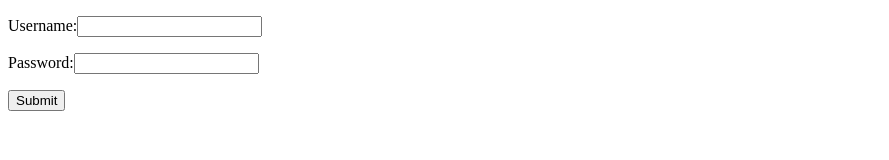
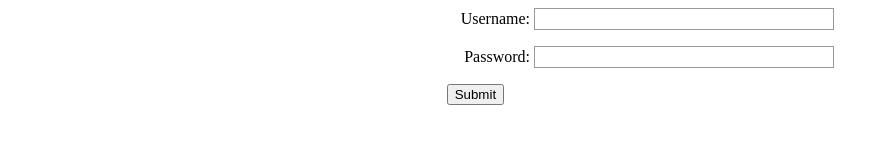
Before and after one commit to kdhaywar/391WebProjPy, a plain HTML site: page html/login.html in a window 1280 px wide. Shown: the whole page, without its empty margins (0-889 px from the left). Drawn offline with Linux system fonts and the light colour scheme.

Commit message:
Added skeleton of login page, modified front page to have text center-aligned. Toyed around with configuration and CSS.

```diff
--- /dev/null
+++ b/html/login.css
@@ -0,0 +1,40 @@
+form{
+    /*Center the form on the page. */
+    margin: 0 auto;
+    width: 400px;
+    /*See the outline of the form.*/
+    padding: 1eml
+    border: 1px solid #CCC;
+    border-radius: 1em;
+}
+
+form div + div {
+    margin-top: 1em;
+}
+
+label{
+    /*Make sure all the labels have the same size and are aligned.*/
+    display: inline-block;
+    width: 90px;
+    text-align: right;
+}
+
+input{
+    font: 1em sans-serif;
+    width: 300px;
+    box-sizing: border-box;
+
+    border: 1px solid #999;
+}
+
+input:focus{
+    border-color: #000
+}
+
+.button{
+    padding-left: 90px
+}
+
+button{
+    margin-left: .5em
+}
--- a/html/login.html
+++ b/html/login.html
@@ -2,19 +2,22 @@
 <html>
 <head lang="en">
     <meta charset="UTF-8">
+   <link type="text/css" rel="stylesheet" href="login.css" />
     <title>Webpage Title!</title>
 </head>
 <body>
-    <form method="get" action="checklogin">
-        <p>
-            Username:<input type="text" name="uname"/>
-        </p>
-        <p>
-            Password:<input type="password" name="password"/>
-        </p>
-        <p>
+    <form method="post" action="checklogin">
+        <div>
+            <label for="uname">Username:</label>
+            <input type="text" name="uname" id="uname"/>
+        </div>
+        <div>
+            <label for="password">Password:</label>
+            <input type="password" name="password" id="password"/>
+        </div>
+        <div>
             <button type="submit">Submit</button>
-        </p>
+        </div>
     </form>
 
 </body>
```
Also changed, not shown: html/index.html (+2 -2 lines), 1 other file.
